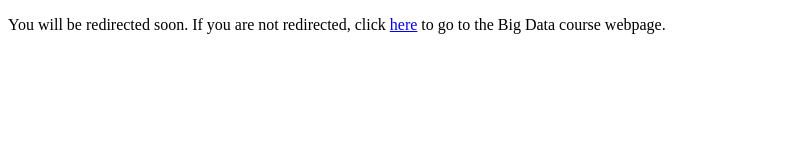
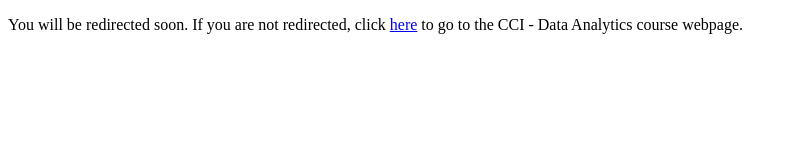
Before and after one commit to javieraespinosa/data-analytics, a plain HTML site: page index.html in a window 1280 px wide. Shown: the whole page, without its empty margins (0-792 px from the left). Drawn offline with Linux system fonts and the light colour scheme.

Commit message:
Update index.html

```diff
--- a/index.html
+++ b/index.html
@@ -4,6 +4,6 @@
     <meta http-equiv="refresh" content="1; url='https://docs.google.com/document/d/1-gTMmeLxTPZyLrf7P7qH6_pocdUSLZSrG82GCdcHrKE/edit?usp=sharing'" />
   </head>
   <body>
-    <p>You will be redirected soon. If you are not redirected, click <a href="https://docs.google.com/document/d/1Ki1Zs1HpPlaFyTYpE7D4R0dIJeecSiJiGmSpEIPcpYM">here</a> to go to the Big Data course webpage.</p>
+    <p>You will be redirected soon. If you are not redirected, click <a href="https://docs.google.com/document/d/1Ki1Zs1HpPlaFyTYpE7D4R0dIJeecSiJiGmSpEIPcpYM">here</a> to go to the CCI - Data Analytics course webpage.</p>
   </body>
 </html>
```
